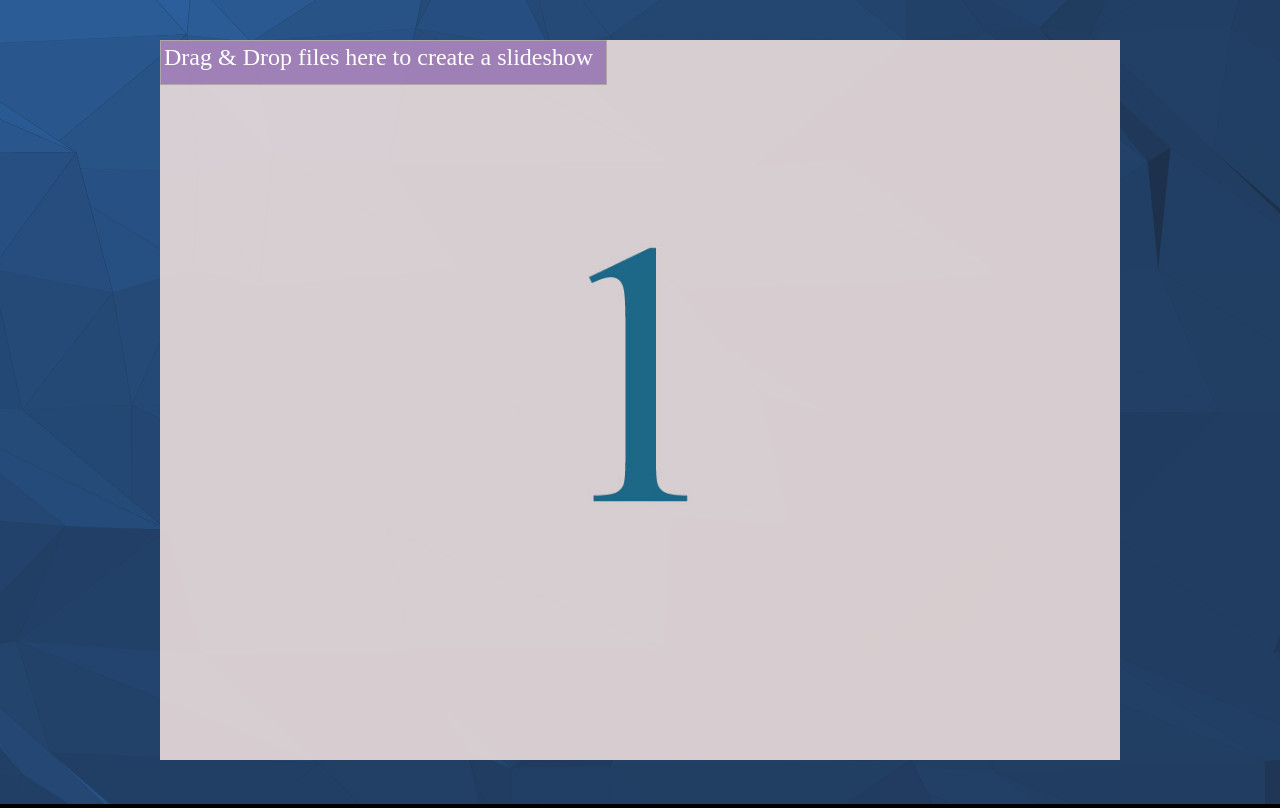
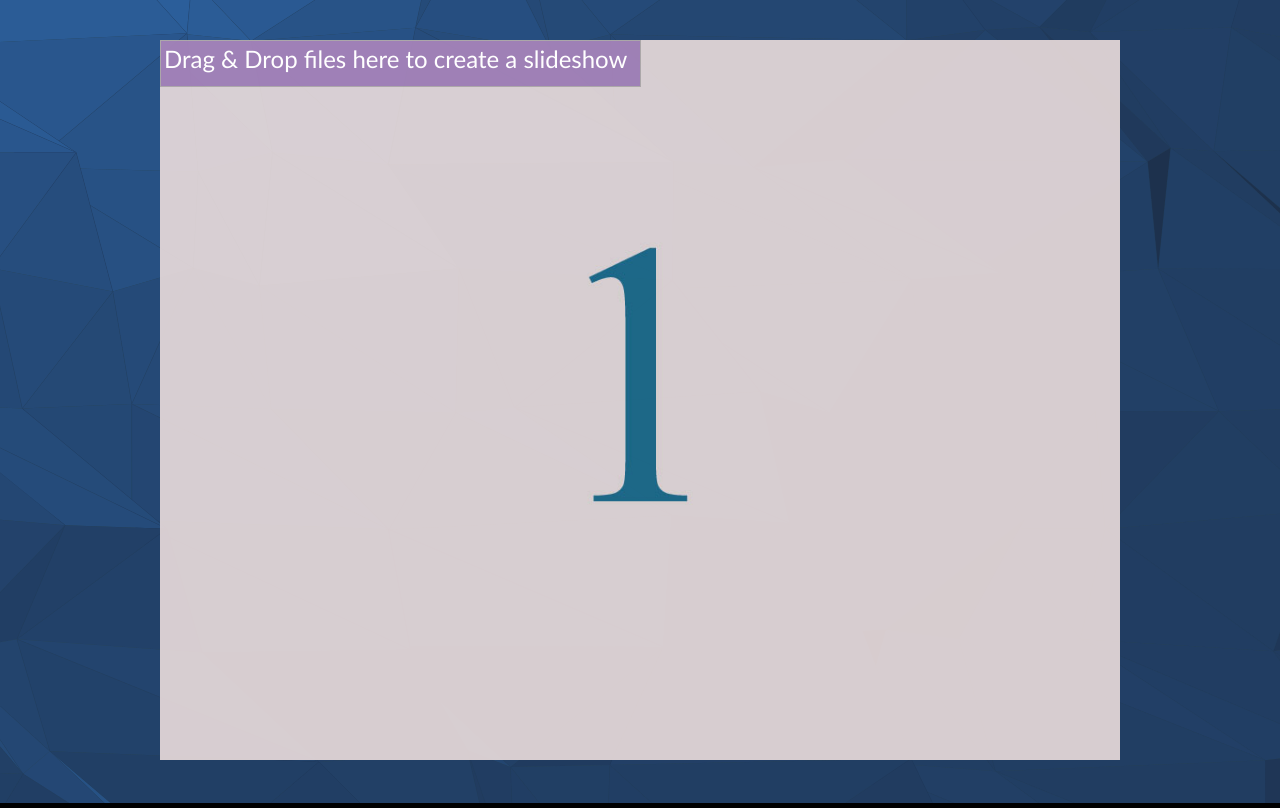
Before and after one commit to jornare/CXGallery, a plain HTML site: page index.html in a window 1280 px wide. Drawn offline with nearby package versions, Linux system fonts and the light colour scheme.

Commit message:
fix: font

```diff
--- a/style/style.css
+++ b/style/style.css
@@ -3,6 +3,7 @@ body {
 	padding: 0;
 	margin: 0;
 	overflow: hidden;
+	font-family: Calibri, Candara, Segoe, 'Segoe UI', Optima, Arial, sans-serif;
 }
 
 .imageCarousel{
```
